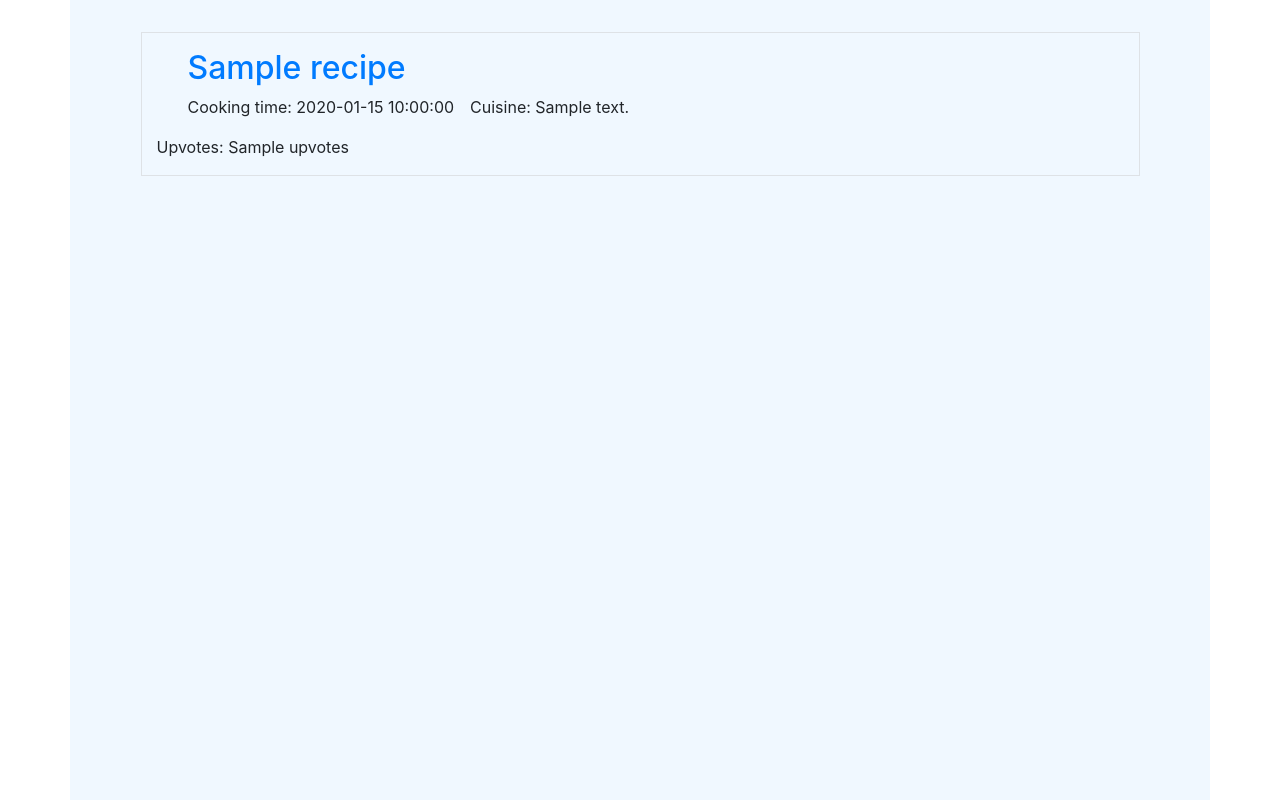
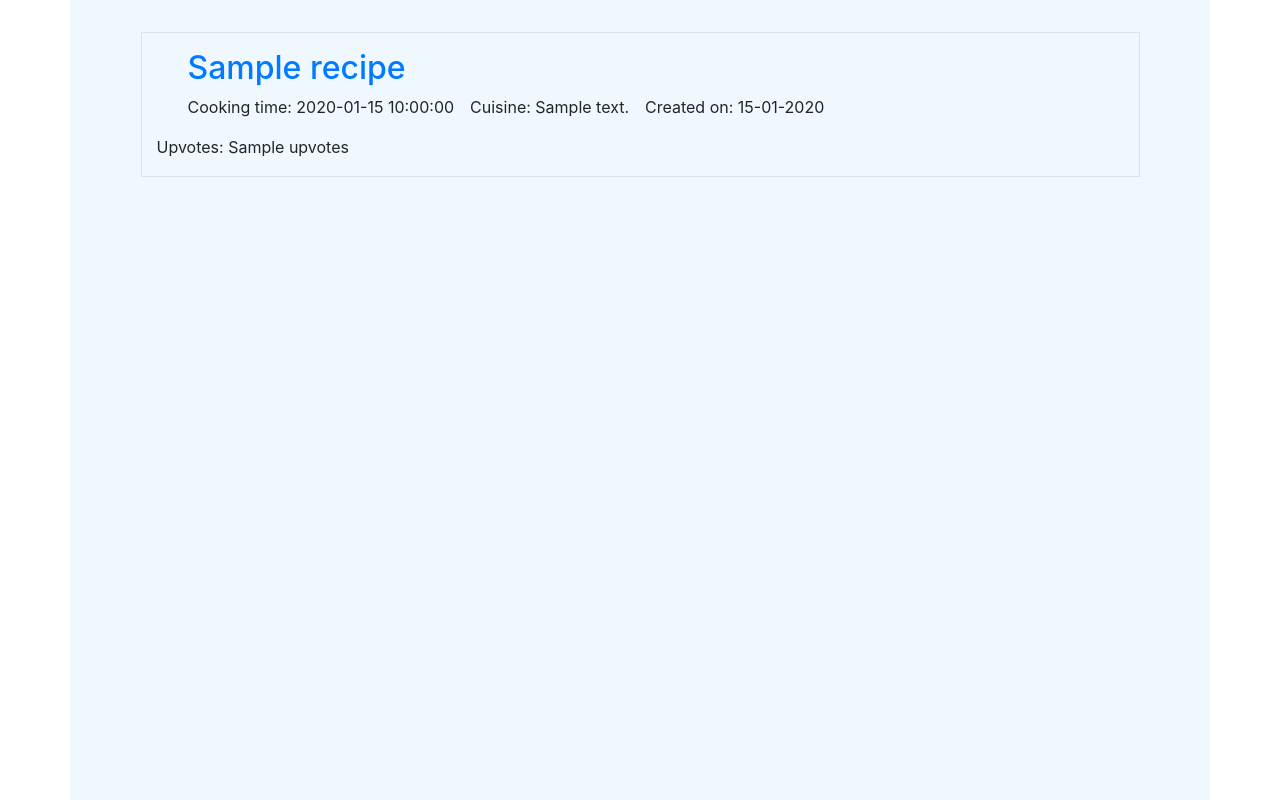
Before and after one commit to NinjaAiden/dcd-milestone-project, a Flask app: page / in a window 1280 px wide. Shown: the part 56-856 px from the top of the page. Run offline with Flask 2, Linux system fonts and the light colour scheme; a database or web service that is not in the repository returns one stand-in record (values such as "Sample title"); some libraries are stand-ins or nearby versions.

Commit message:
added timestamp functionality and refactored main page

```diff
--- a/app.py
+++ b/app.py
@@ -2,6 +2,7 @@ import os
 from flask import Flask, render_template, redirect, request, url_for, session, flash
 from flask_pymongo import PyMongo
 from bson.objectid import ObjectId
+from datetime import datetime
 
 app = Flask(__name__)
 app.config["MONGO_DBNAME"] = 'dcd-cookbook'
@@ -145,7 +146,8 @@ def insert_recipe():
         "is_vegetarian": vegetarian,
         "is_vegan": vegan,
         "upvotes": "0",
-        "upvoted_by": []
+        "upvoted_by": [],
+        "created": datetime.now()
     }
 
     recipes.insert_one(data)
--- a/templates/recipes.html
+++ b/templates/recipes.html
@@ -1,6 +1,6 @@
 {% extends 'base.html'%} {% block content %} {% for recipe in recipes %}
 <div class="container border mt-3">
-    <div class="row col-11 view-bind">
+    <div class="row col-11">
         <div class="row mt-3 ml-3 col-10">
             <h2>
                 <a href="{{url_for('view_recipe', recipe_id=recipe._id)}}">{{recipe['recipe_title'].capitalize()}}</a>
@@ -9,14 +9,17 @@
         <div class="row ml-3 col-10">
             <p class='mr-3'>Cooking time: {{recipe.cook_time}}</p>
             <p class="mr-3">Cuisine: {{recipe.cuisine_type.capitalize()}}</p>
-            <!-- check if recipe is vegetarian / vegan and color code accordingly -->
-            {% if recipe.is_vegetarian == 'on' %}
-            <p class='mr-3 text-success'>Vegetarian</p>
-            {% endif %} {% if recipe.is_vegan == 'on' %}
-            <p class='mr-3 text-danger'>Vegan</p>
-            {% endif %}
+            <p>Created on: {{recipe['created'].strftime('%d-%m-%Y')}}</p>
         </div>
         <p>Upvotes: {{recipe.upvotes}}</p>
+    </div>
+    <div class="row ml-3 col-11">
+        <!-- check if recipe is vegetarian / vegan and color code accordingly -->
+        {% if recipe.is_vegetarian == 'on' %}
+        <p class='mr-3 text-success'>Vegetarian</p>
+        {% endif %} {% if recipe.is_vegan == 'on' %}
+        <p class='mr-3 text-danger'>Vegan</p>
+        {% endif %}
     </div>
 </div>
 
```
